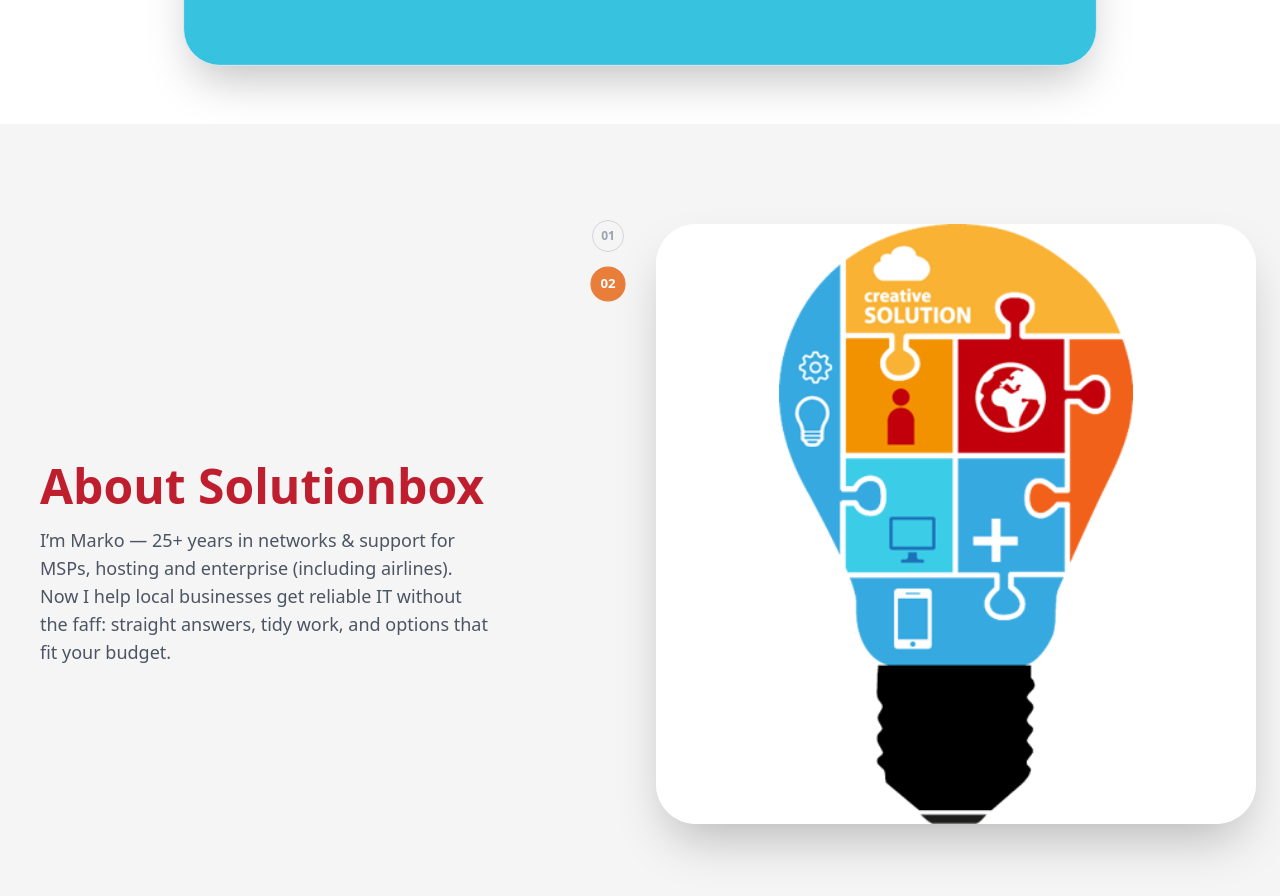
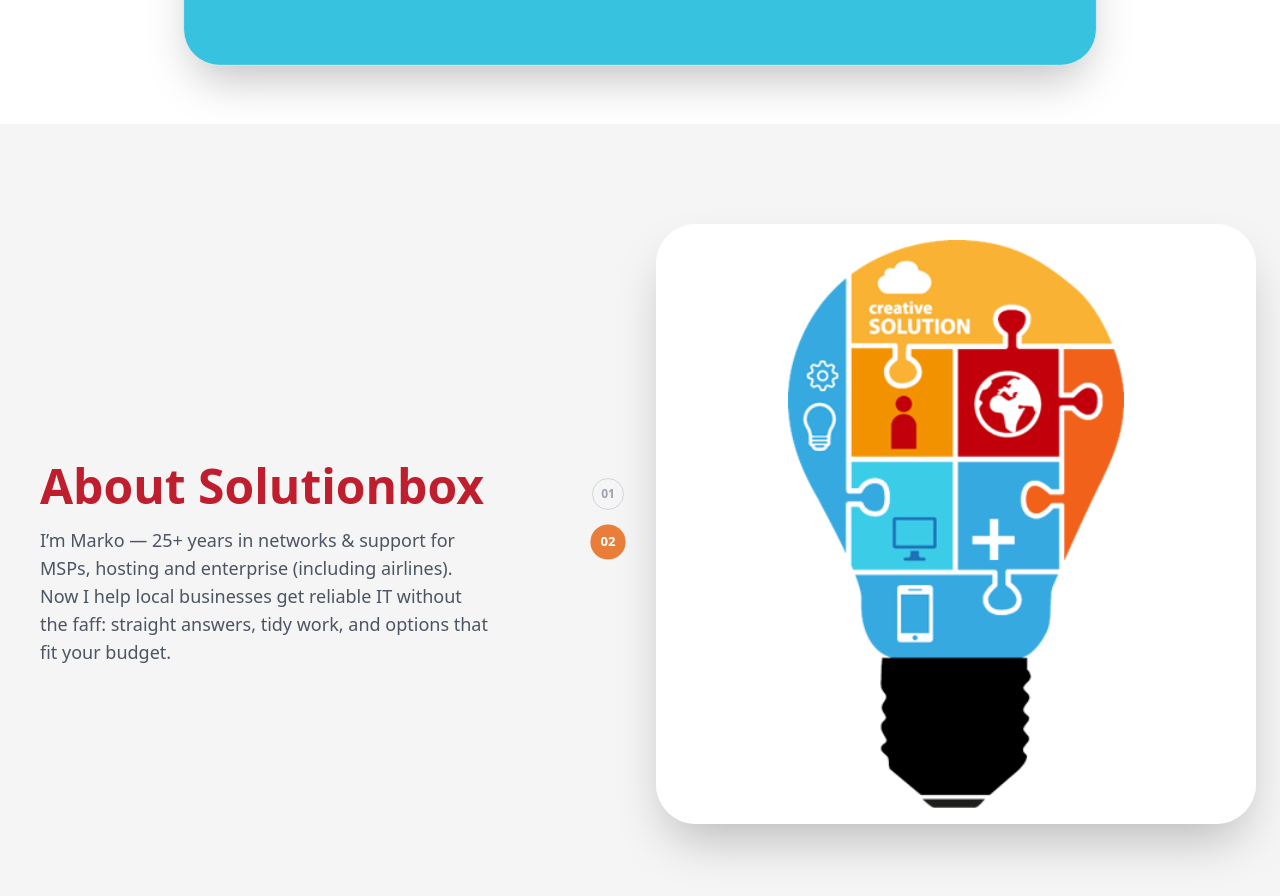
Before and after one commit to itxabihaofficial-boop/ReactProjectMassiveMarketing, a React (Vite) app: page / in a window 1280 px wide. Shown: the part 6880-7776 px from the top of the page. Built offline with nearby package versions, Linux system fonts and the light colour scheme.

Commit message:
ExpertScroll Animation changed

```diff
--- a/src/components/ExpertScrollSection.tsx
+++ b/src/components/ExpertScrollSection.tsx
@@ -28,7 +28,8 @@ const ExpertScrollSection = () => {
 
   useEffect(() => {
     const unsubscribe = scrollYProgress.on("change", (latest) => {
-      if (latest < 0.6) {
+      // Trigger the slide change at 50% scroll depth
+      if (latest < 0.5) {
         setActiveIndex(0);
       } else {
         setActiveIndex(1);
@@ -38,23 +39,24 @@ const ExpertScrollSection = () => {
   }, [scrollYProgress]);
 
   return (
-    <section ref={containerRef} className="relative h-auto md:h-[200vh] bg-[#f5f5f5] font-sans">
+    // 1. OUTER TRACK:
+    // - Mobile: h-[250vh] gives you "scroll distance" to trigger the animation.
+    // - Desktop: h-[200vh] standard distance.
+    <section ref={containerRef} className="relative h-[250vh] md:h-[200vh] bg-[#f5f5f5] font-sans">
 
-      {/* Sticky Container */}
-      {/* UPDATED: Removed 'min-h' completely. Added 'py-10' only for mobile wrapper spacing. */}
-      <div className="sticky top-0 h-auto md:h-screen flex items-center overflow-hidden bg-[#f5f5f5] py-10 md:py-0">
+      {/* 2. STICKY VIEWPORT:
+         - top-0 h-screen: Pins the content to the screen while you scroll through the 250vh track.
+      */}
+      <div className="sticky top-0 h-screen flex items-center overflow-hidden bg-[#f5f5f5]">
 
-        {/* UPDATED:
-            1. Changed 'gap-12' to 'gap-8' (Closer together).
-            2. Changed 'py-10' to 'py-0' (Removes extra internal whitespace).
-        */}
-        <div className="max-w-7xl mx-auto w-full px-6 grid grid-cols-1 lg:grid-cols-2 gap-8 items-center h-full py-0">
+        <div className="max-w-7xl mx-auto w-full px-6 grid grid-cols-1 lg:grid-cols-2 gap-4 lg:gap-8 items-center h-full">
 
           {/* --- LEFT SIDE: Content --- */}
-          <div className="relative flex flex-col justify-center h-full pl-0 md:pl-4">
+          {/* Mobile: h-[50vh] ensures text takes top half of screen */}
+          <div className="relative flex flex-col justify-center pl-0 md:pl-4 h-[50vh] md:h-auto">
 
             {/* Number Indicators */}
-            <div className="absolute -top-2 md:top-24 right-0 flex flex-col gap-4">
+            <div className="absolute top-0 right-0 md:-top-2 md:top-24 flex flex-col gap-4 z-10">
               {expertsData.map((item, idx) => (
                 <div
                   key={item.id}
@@ -71,11 +73,11 @@ const ExpertScrollSection = () => {
             </div>
 
             {/* Headings */}
-            <div className="grid grid-cols-1 mb-4 mt-6 md:mt-20">
+            <div className="grid grid-cols-1 mb-4 mt-2 md:mt-20">
               {expertsData.map((item, idx) => (
                 <motion.h2
                   key={item.id}
-                  className="col-start-1 row-start-1 text-2xl md:text-5xl lg:text-5xl font-bold transition-all duration-500 pr-10 md:pr-0"
+                  className="col-start-1 row-start-1 text-3xl md:text-5xl lg:text-5xl font-bold transition-all duration-500 pr-10 md:pr-0"
                   initial={false}
                   animate={{
                     color: idx === activeIndex ? "#bf1e2e" : "#e5e7eb",
@@ -113,8 +115,8 @@ const ExpertScrollSection = () => {
           </div>
 
           {/* --- RIGHT SIDE: Images --- */}
-          {/* UPDATED: Reduced height to 'h-[280px]' on mobile to be more compact */}
-          <div className="relative h-[280px] md:h-[500px] lg:h-[600px] w-full block rounded-[30px] md:rounded-[40px] overflow-hidden shadow-2xl bg-white">
+          {/* Mobile: h-[35vh] ensures image takes bottom part of screen without overflow */}
+          <div className="relative h-[35vh] md:h-[500px] lg:h-[600px] w-full block rounded-[30px] md:rounded-[40px] overflow-hidden shadow-2xl bg-white">
              {expertsData.map((item, idx) => (
                <motion.div
                  key={item.id}
@@ -129,7 +131,7 @@ const ExpertScrollSection = () => {
                  <img
                    src={item.image}
                    alt={item.title}
-                   className="w-full h-full object-contain"
+                   className="w-full h-full object-contain p-4"
                  />
                </motion.div>
              ))}
```
